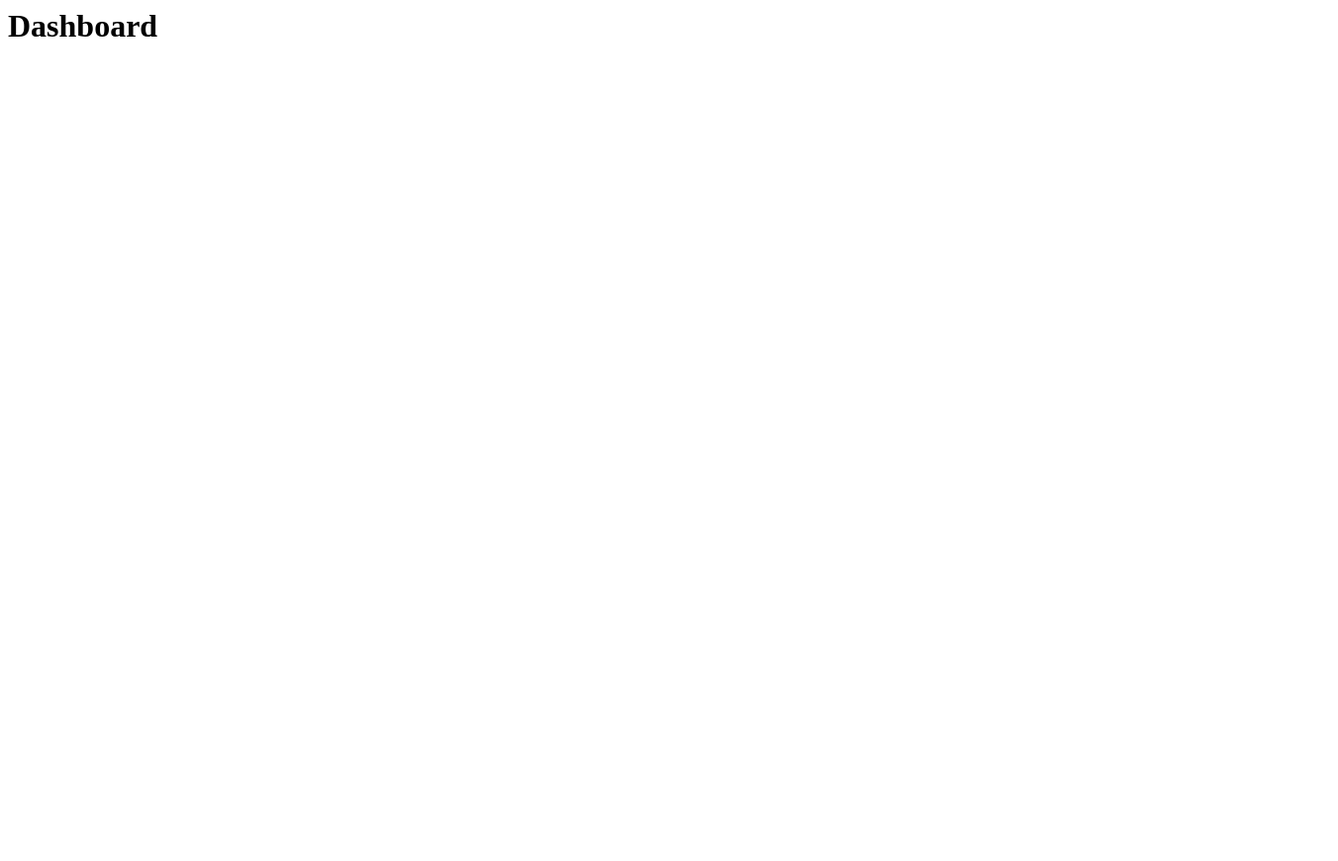
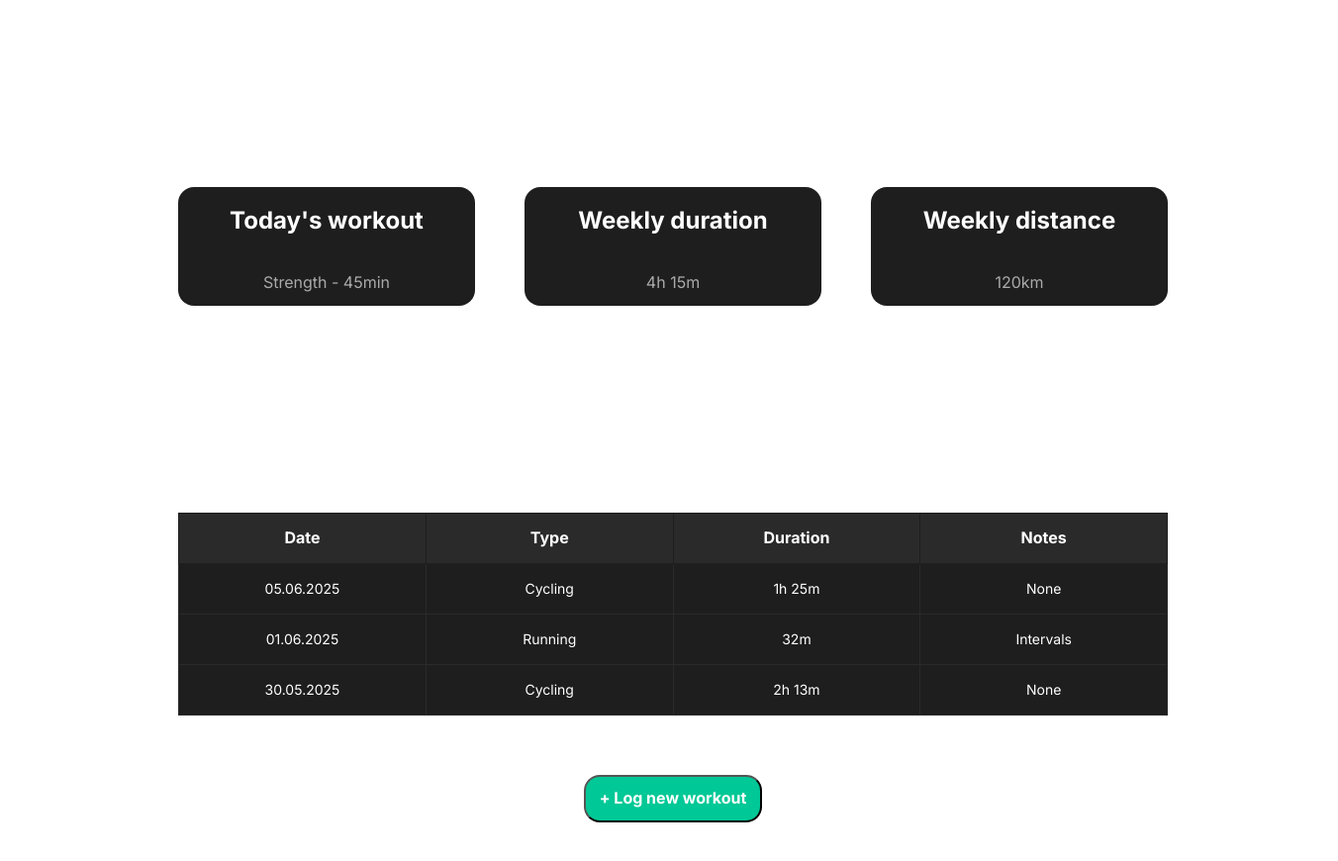
Before and after one commit to M1chU02/WorkoutLogger, an Electron app: page renderer/views/home/home.html in a window 1280 px wide. Shown: the whole page at 99% size, 1352 px wide, since content can reach past the window. Before the commit the page ends 800 px from the top, so only its background shows below. Drawn offline with Linux system fonts and the light colour scheme.

Commit message:
Styled home view

```diff
--- a/index.js
+++ b/index.js
@@ -6,6 +6,8 @@ function createWindow() {
   const win = new BrowserWindow({
     width: 1280,
     height: 832,
+    useContentSize: true,
+    resizable: true,
     webPreferences: {
       preload: path.join(__dirname, "preload.js"),
     },
--- a/renderer/style.css
+++ b/renderer/style.css
@@ -1,9 +1,12 @@
+@import "variables.css";
+
 body {
   display: flex;
   font-family: "Inter", sans-serif;
   background: var(--color-bg-base);
   color: var(--color-text-primary);
   margin: 0;
+  width: 1280px;
   height: 100vh;
 }
 
@@ -65,8 +68,8 @@ body {
   border-bottom-left-radius: 8px;
 }
 
-.main {
-  flex: 1;
-  padding: 2rem;
-  overflow-y: auto;
+#app {
+  box-sizing: border-box;
+  width: 1080px;
+  height: 832px;
 }
--- a/renderer/variables.css
+++ b/renderer/variables.css
@@ -1,3 +1,5 @@
+@import url("https://fonts.googleapis.com/css2?family=Inter:ital,opsz,wght@0,14..32,100..900;1,14..32,100..900&display=swap");
+
 :root {
   --color-bg-base: #121212;
   --color-bg-surface: #1e1e1e;
@@ -6,7 +8,7 @@
   --color-text-secondary: #aaaaaa;
 
   --color-accent-green: #00c896;
-  --color-accent-chart: #00aa80;
+  --color-accent-chart: #1dbf73;
 
   --color-border-default: #2a2a2a;
 
--- a/renderer/views/home/home.html
+++ b/renderer/views/home/home.html
@@ -1,2 +1,57 @@
-<h1>Dashboard</h1>
-<div id="recentWorkouts"></div>
+<!DOCTYPE html>
+<html lang="en">
+  <head>
+    <meta charset="UTF-8" />
+    <meta name="viewport" content="width=device-width, initial-scale=1.0" />
+    <link rel="stylesheet" href="style.css" />
+  </head>
+  <body>
+    <div id="main">
+      <h1>Welcome back, User</h1>
+      <div id="recentStats">
+        <div class="statCard">
+          <h2>Today's workout</h2>
+          <p>Strength - 45min</p>
+        </div>
+        <div class="statCard">
+          <h2>Weekly duration</h2>
+          <p>4h 15m</p>
+        </div>
+        <div class="statCard">
+          <h2>Weekly distance</h2>
+          <p>120km</p>
+        </div>
+      </div>
+      <h2>Recent workouts</h2>
+      <div id="recentWorkouts">
+        <table>
+          <tr>
+            <th>Date</th>
+            <th>Type</th>
+            <th>Duration</th>
+            <th>Notes</th>
+          </tr>
+          <tr>
+            <td>05.06.2025</td>
+            <td>Cycling</td>
+            <td>1h 25m</td>
+            <td>None</td>
+          </tr>
+          <tr>
+            <td>01.06.2025</td>
+            <td>Running</td>
+            <td>32m</td>
+            <td>Intervals</td>
+          </tr>
+          <tr>
+            <td>30.05.2025</td>
+            <td>Cycling</td>
+            <td>2h 13m</td>
+            <td>None</td>
+          </tr>
+        </table>
+      </div>
+      <button id="logNew">+ Log new workout</button>
+    </div>
+  </body>
+</html>
--- a/renderer/views/home/style.css
+++ b/renderer/views/home/style.css
@@ -0,0 +1,112 @@
+@import "../../variables.css";
+
+#main {
+  width: 100%;
+  height: 100%;
+  display: flex;
+  flex-direction: column;
+  align-items: center;
+  gap: 60px;
+  padding: 40px;
+  overflow-y: auto;
+}
+
+h1 {
+  align-self: flex-start;
+  font-family: "inter", sans-serif;
+  font-size: 32px;
+  line-height: 120%;
+  font-weight: bold;
+  color: var(--color-text-primary);
+}
+
+#recentStats {
+  display: flex;
+  flex-direction: row;
+  justify-content: space-between;
+  width: 1000px;
+  height: 140px;
+}
+
+#recentStats > div {
+  display: flex;
+  flex-direction: column;
+  align-items: center;
+  justify-content: space-between;
+  width: 300px;
+  height: 120px;
+  background-color: var(--color-bg-surface);
+  border-radius: 16px;
+}
+
+#recentStats > div h2 {
+  font-family: "inter", sans-serif;
+  font-size: 24px;
+  line-height: 120%;
+  font-weight: semibold;
+  color: var(--color-text-primary);
+}
+
+#recentStats > div p {
+  font-family: "inter", sans-serif;
+  font-size: 16px;
+  line-height: 140%;
+  color: var(--color-text-secondary);
+}
+
+#main > h2 {
+  align-self: flex-start;
+  font-family: "inter", sans-serif;
+  font-size: 24px;
+  line-height: 120%;
+  font-weight: semibold;
+  color: var(--color-text-primary);
+}
+
+#recentWorkouts {
+  width: 1000px;
+}
+
+#recentWorkouts > table {
+  width: 100%;
+  border-collapse: collapse;
+}
+
+#recentWorkouts > table th {
+  text-align: center;
+  width: 250px;
+  height: 48px;
+  font-family: "inter", sans-serif;
+  font-size: 16px;
+  line-height: 120%;
+  font-weight: bold;
+  color: var(--color-text-primary);
+  background-color: var(--color-border-default);
+  border: 1px solid var(--color-bg-surface);
+}
+
+#recentWorkouts > table td {
+  text-align: center;
+  width: 250px;
+  height: 48px;
+  font-family: "inter", sans-serif;
+  font-size: 14px;
+  line-height: 140%;
+  font-weight: regular;
+  color: var(--color-text-primary);
+  background-color: var(--color-bg-surface);
+  border: 1px solid var(--color-border-default);
+}
+
+#logNew {
+  cursor: pointer;
+  width: 180px;
+  height: 48px;
+  font-family: "inter", sans-serif;
+  font-size: 16px;
+  line-height: 120%;
+  font-weight: bold;
+  color: var(--color-text-primary);
+  background-color: var(--color-accent-green);
+  border-radius: 16px;
+}
```
Also changed, not shown: renderer/index.html (+0 -4 lines), renderer/script.js (+30 -5 lines).
